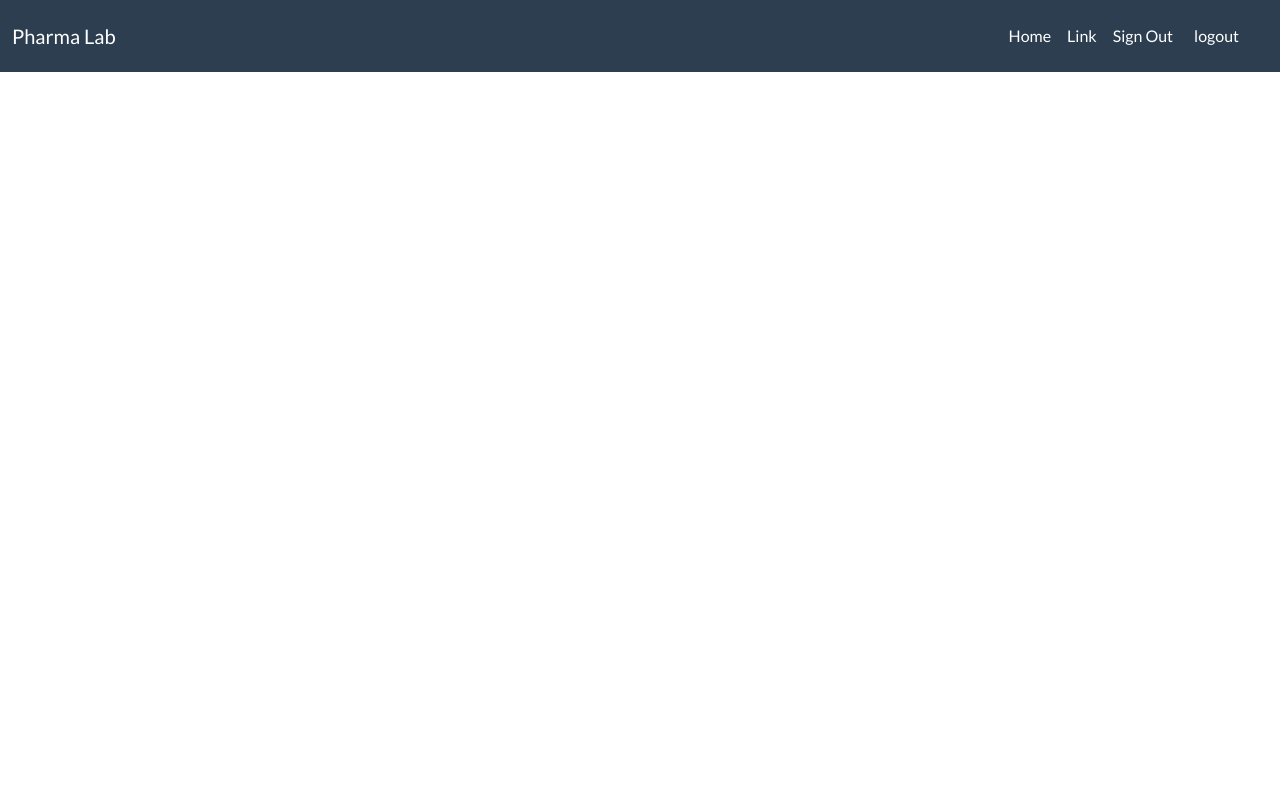
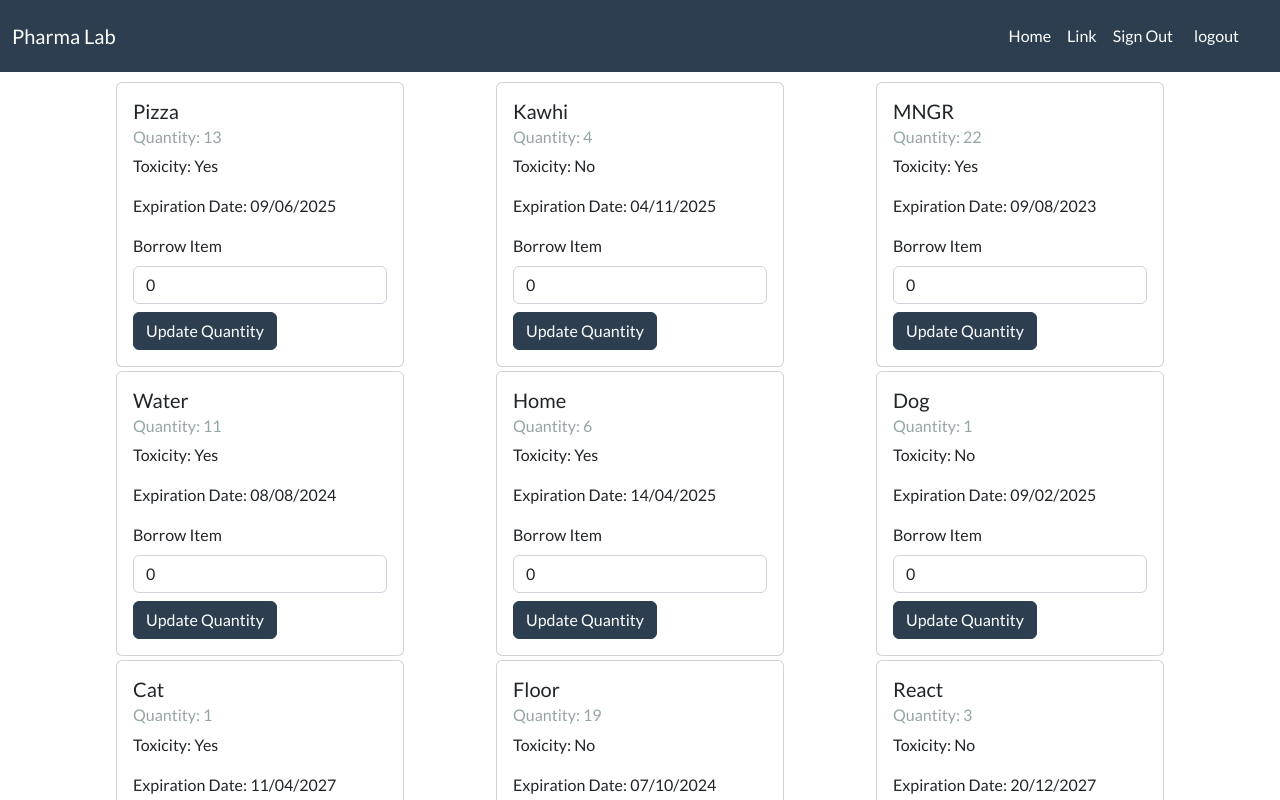
Before and after one commit to avivhaish/pharma-lab, a React (Vite) app: page /items in a window 1280 px wide. Shown: the top 800 px of the page. Built offline with nearby package versions, Linux system fonts and the light colour scheme.

Commit message:
added a page for displaying items, and an item component

```diff
--- a/src/App.tsx
+++ b/src/App.tsx
@@ -9,6 +9,7 @@ import AddEntities from "./pages/admin/AddEntities";
 import Register from "./pages/admin/Register";
 import Home from "./pages/Home";
 import Storage from "./pages/Storage";
+import Items from "./pages/Items";
 
 const App: React.FC = () => {
   return (
@@ -21,6 +22,7 @@ const App: React.FC = () => {
             <Route path="/login" element={<Login />} />
             <Route path="/register" element={<Register />} />
             <Route path="/add" element={<AddEntities />} />
+            <Route path="/items" element={<Items />} />
           </Routes>
         </Layout>
       </div>
--- /dev/null
+++ b/src/components/ItemCard.tsx
@@ -0,0 +1,41 @@
+import React, { useState } from 'react';
+import { Button } from 'react-bootstrap';
+import Card from 'react-bootstrap/Card';
+import { Form } from 'react-bootstrap';
+
+interface Props {
+    name: string,
+    quantity: number,
+    isToxic: boolean,
+    expirationDate: string
+}
+
+const ProductCard: React.FC<Props> = ({ name, quantity, isToxic, expirationDate }) => {
+    const [qty, setQty] = useState<number>(0);
+
+    const handleQuantityChange = (e: React.ChangeEvent<HTMLInputElement>) => {
+        setQty(e.target.valueAsNumber);
+    };
+
+    const handleQuantityUpdate = () => {
+        // TODO: Handle updating the quantity
+    };
+
+    return (
+        <Card className="mx-auto mb-1" style={{ width: '18rem' }}>
+            <Card.Body>
+                <Card.Title>{name}</Card.Title>
+                <Card.Subtitle className="mb-2 text-muted">Quantity: {quantity}</Card.Subtitle>
+                <Card.Text>Toxicity: {isToxic ? 'Yes' : 'No'}</Card.Text>
+                <Card.Text>Expiration Date: {expirationDate}</Card.Text>
+                <Form.Group className='mb-2' controlId="formQuantity">
+                    <Form.Label>Borrow Item</Form.Label>
+                    <Form.Control type="number" value={qty} onChange={handleQuantityChange} max={quantity} min={0} />
+                </Form.Group>
+                <Button className='' variant="primary" onClick={handleQuantityUpdate}>Update Quantity</Button>
+            </Card.Body>
+        </Card>
+    );
+};
+
+export default ProductCard;
--- /dev/null
+++ b/src/pages/Items.tsx
@@ -0,0 +1,37 @@
+import React from 'react';
+import { Col, Container, Row } from 'react-bootstrap';
+import ItemCard from '../components/ItemCard';
+
+const DUMMY_ITEMS = [
+    { name: "Pizza", quantity: 13, isToxic: true, expirationDate: "09/06/2025" },
+    { name: "Kawhi", quantity: 4, isToxic: false, expirationDate: "04/11/2025" },
+    { name: "MNGR", quantity: 22, isToxic: true, expirationDate: "09/08/2023" },
+    { name: "Water", quantity: 11, isToxic: true, expirationDate: "08/08/2024" },
+    { name: "Home", quantity: 6, isToxic: true, expirationDate: "14/04/2025" },
+    { name: "Dog", quantity: 1, isToxic: false, expirationDate: "09/02/2025" },
+    { name: "Cat", quantity: 1, isToxic: true, expirationDate: "11/04/2027" },
+    { name: "Floor", quantity: 19, isToxic: false, expirationDate: "07/10/2024" },
+    { name: "React", quantity: 3, isToxic: false, expirationDate: "20/12/2027" },
+]
+
+const Items: React.FC = () => {
+    return (
+        <Container>
+            <Row className='flex justify-content-center'>
+                {DUMMY_ITEMS.map(({ name, quantity, isToxic, expirationDate }) => (
+                    <Col md={4}>
+                        <ItemCard
+                            key={name}
+                            name={name}
+                            quantity={quantity}
+                            isToxic={isToxic}
+                            expirationDate={expirationDate}
+                        />
+                    </Col>
+                ))}
+            </Row>
+        </Container>
+    );
+};
+
+export default Items;
```
